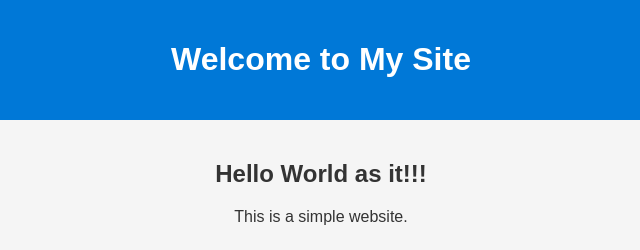
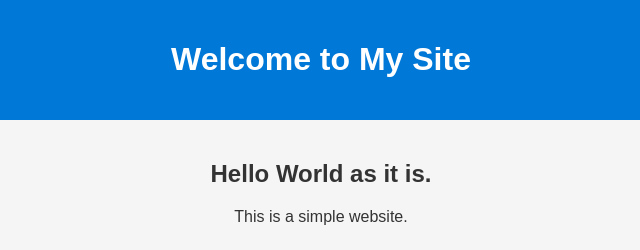
Before and after one commit to kumardandvekar/Static_website, a plain HTML site: page index.html in a window 1280 px wide. Shown: the top 250 px of the page, 319-959 px from the left. Drawn offline with Linux system fonts and the light colour scheme.

Commit message:
static site change

```diff
--- a/index.html
+++ b/index.html
@@ -13,7 +13,7 @@
 
   <main>
     <section>
-      <h2>Hello World as it!!!</h2>
+      <h2>Hello World as it is.</h2>
       <p>This is a simple website.</p>
     </section>
   </main>
```
